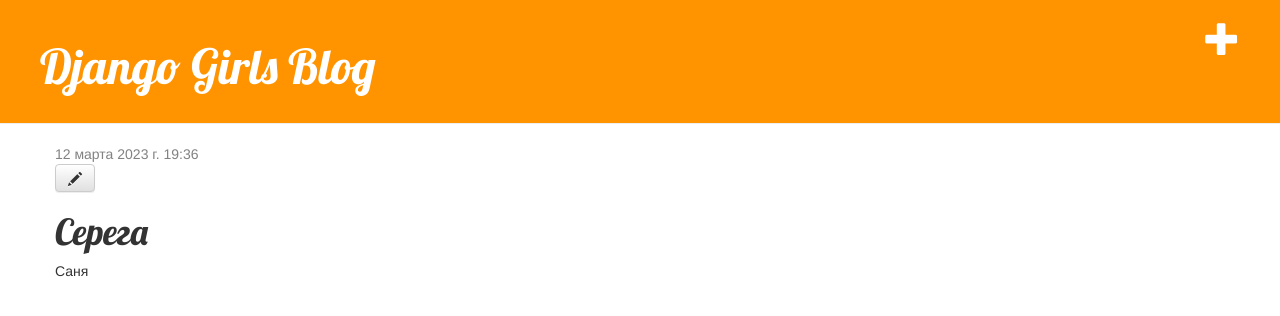
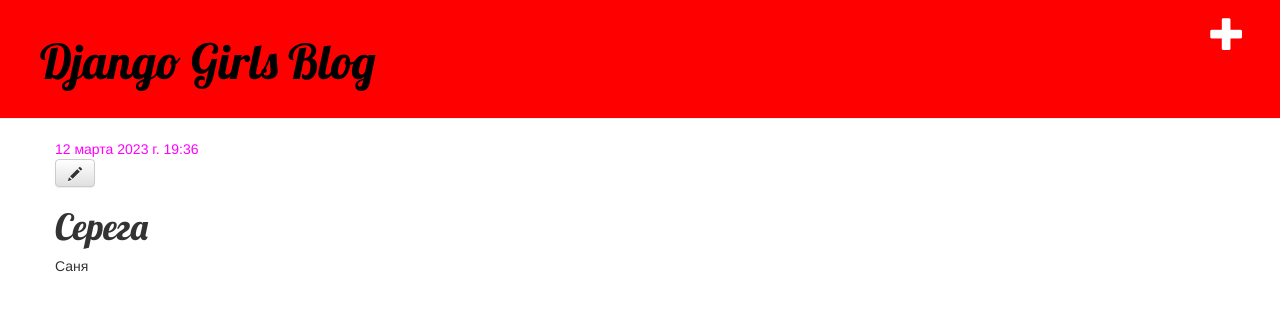
Before and after one commit to Borrow121/MishaSite, a Django app: page /post/6/ in a window 1280 px wide. Shown: the top 316 px of the page. Run offline with Django 4.2, Linux system fonts and the light colour scheme; data comes from the database, SQL or seed files in the repository; both versions use the stored data as it was after the commit; some libraries are stand-ins or nearby versions.

Commit message:
changed css

```diff
--- a/blog/static/css/blog.css
+++ b/blog/static/css/blog.css
@@ -1,11 +1,11 @@
 .page-header {
-    background-color: #ff9400;
+    background-color: #ff0000;
     margin-top: 0;
-    padding: 20px 20px 20px 40px;
+    padding: 15px 15px 20px 40px;
 }
 
 .page-header h1, .page-header h1 a, .page-header h1 a:visited, .page-header h1 a:active {
-    color: #ffffff;
+    color: #000000;
     font-size: 36pt;
     text-decoration: none;
 }
@@ -19,7 +19,7 @@ h1, h2, h3, h4 {
 }
 
 .date {
-    color: #828282;
+    color: #ff00ff;
 }
 
 .save {
```
Also changed, not shown: db.sqlite3.
